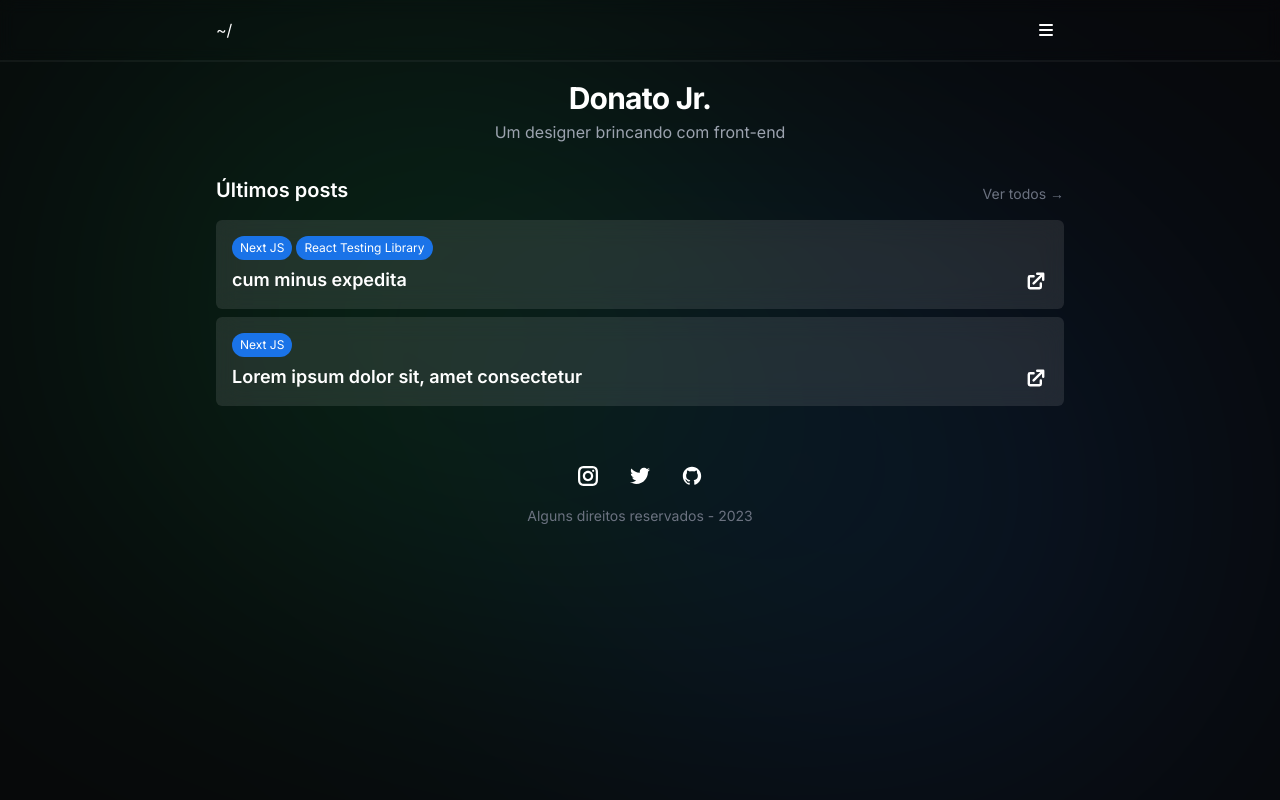
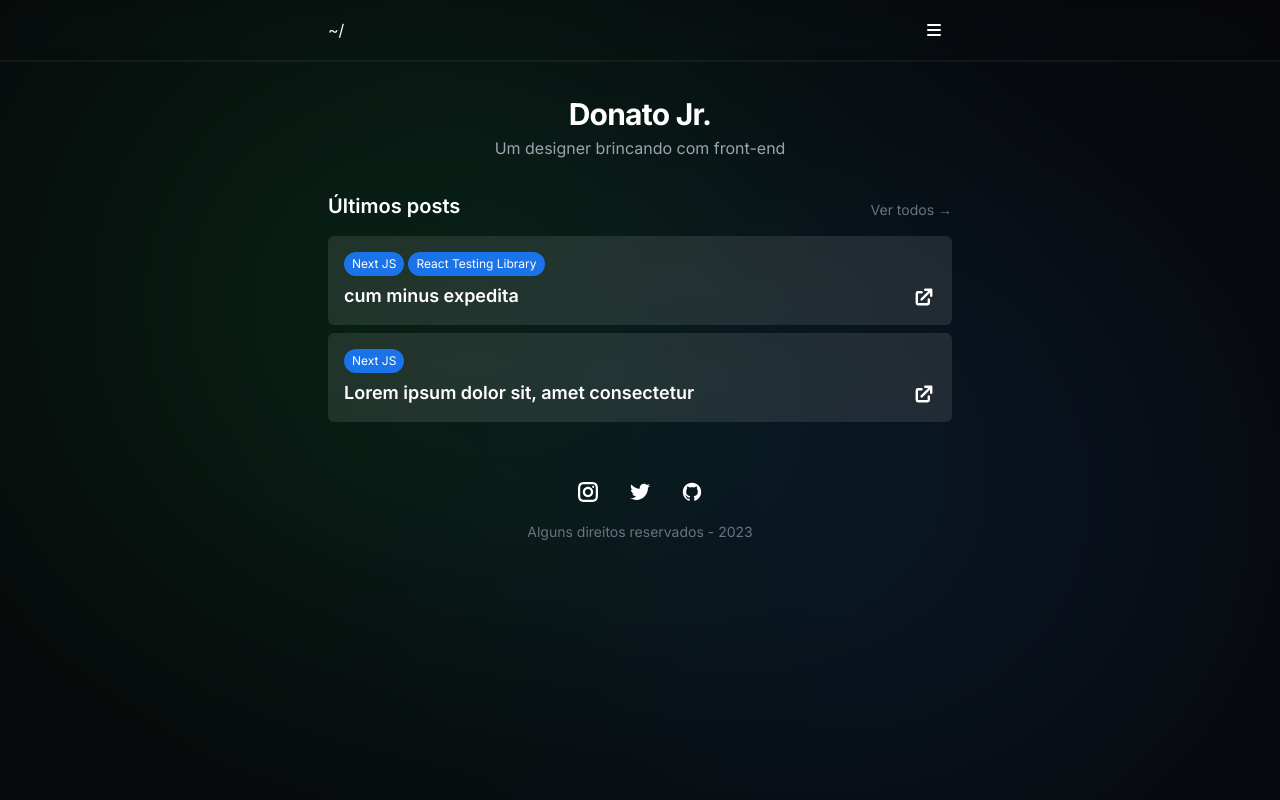
Before and after one commit to odonatojunior/odonatojunior.dev, a Next.js app: page / in a window 1280 px wide. Built offline with nearby package versions, Linux system fonts and the light colour scheme.

Commit message:
feat(layout): define new max width for container

```diff
--- a/src/components/Navbar.tsx
+++ b/src/components/Navbar.tsx
@@ -30,7 +30,7 @@ export default function Navbar() {
   ]
   return (
     <nav className='fixed top-0 z-50 w-full border-b border-b-white/5 text-white backdrop-blur'>
-      <div className='container z-20 mx-auto flex max-w-4xl items-center justify-between px-6 py-3'>
+      <div className='container z-20 mx-auto flex max-w-2xl items-center justify-between px-6 py-3'>
         <h2 className='select-none'>~{asPath}</h2>
         <div className='flex items-center justify-center gap-2'>
           <button
@@ -47,7 +47,7 @@ export default function Navbar() {
       </div>
       <hr className='border-white/5' />
       <div
-        className={`container mx-auto h-screen max-w-4xl bg-black/75 px-6 py-4
+        className={`container mx-auto h-screen max-w-2xl bg-black/75 px-6 py-4
         ${!active && 'hidden'}`}
       >
         <ul className='flex flex-col gap-2'>
--- a/src/layouts/Layout.tsx
+++ b/src/layouts/Layout.tsx
@@ -13,7 +13,7 @@ export default function Layout({
   return (
     <main className={`min-h-screen overflow-hidden bg-black ${className}`}>
       <Navbar />
-      <section className='container z-20 mx-auto max-w-4xl px-6 pt-12'>
+      <section className='container z-20 mx-auto mt-16 max-w-2xl px-6'>
         {children}
       </section>
       <Footer />
```
